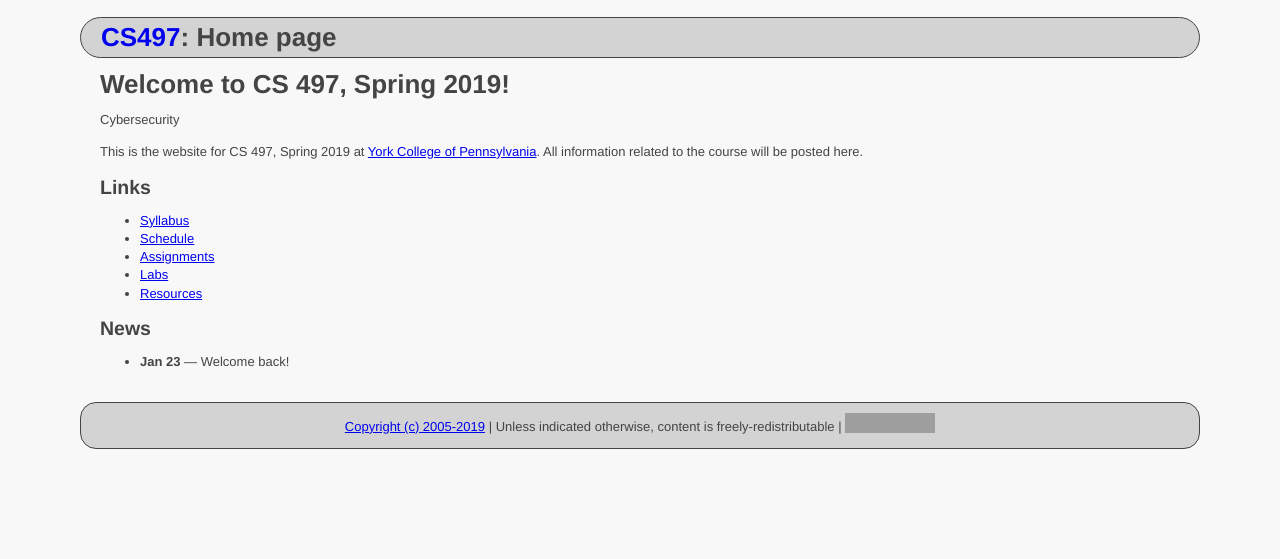
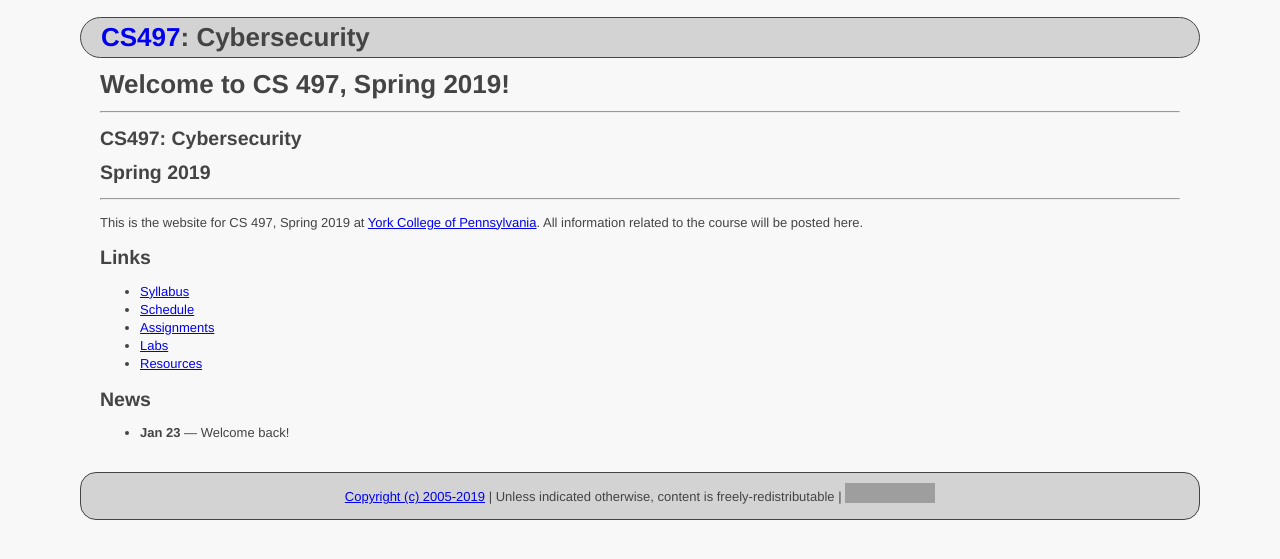
Before and after one commit to ycpcs/cs497-spring2019, a Jekyll site: the page built from index.md, in a window 1280 px wide. Shown: the top 559 px of the page. Built offline with Jekyll 4.4.1, drawn with Linux system fonts in a browser that asks for light colours; grey boxes are pictures that could not be loaded.

Commit message:
Update index.md

```diff
--- a/index.md
+++ b/index.md
@@ -1,12 +1,18 @@
 ---
 layout: default
 course_number: CS497
-title: "Home page"
+title: "Cybersecurity"
 ---
 
 # Welcome to CS 497, Spring 2019!
 
-<div id="subtitle">Cybersecurity</div>
+--- --- --- --- --- --- --- --- --- --- --- --- --- --- --- --- --- --- --- --- --- --- --- ---
+
+## CS497: Cybersecurity
+
+## Spring 2019
+
+--- --- --- --- --- --- --- --- --- --- --- --- --- --- --- --- --- --- --- --- --- --- --- ---
 
 This is the website for CS 497, Spring 2019 at [York College of Pennsylvania](http://www.ycp.edu).
 All information related to the course will be posted here.
```
